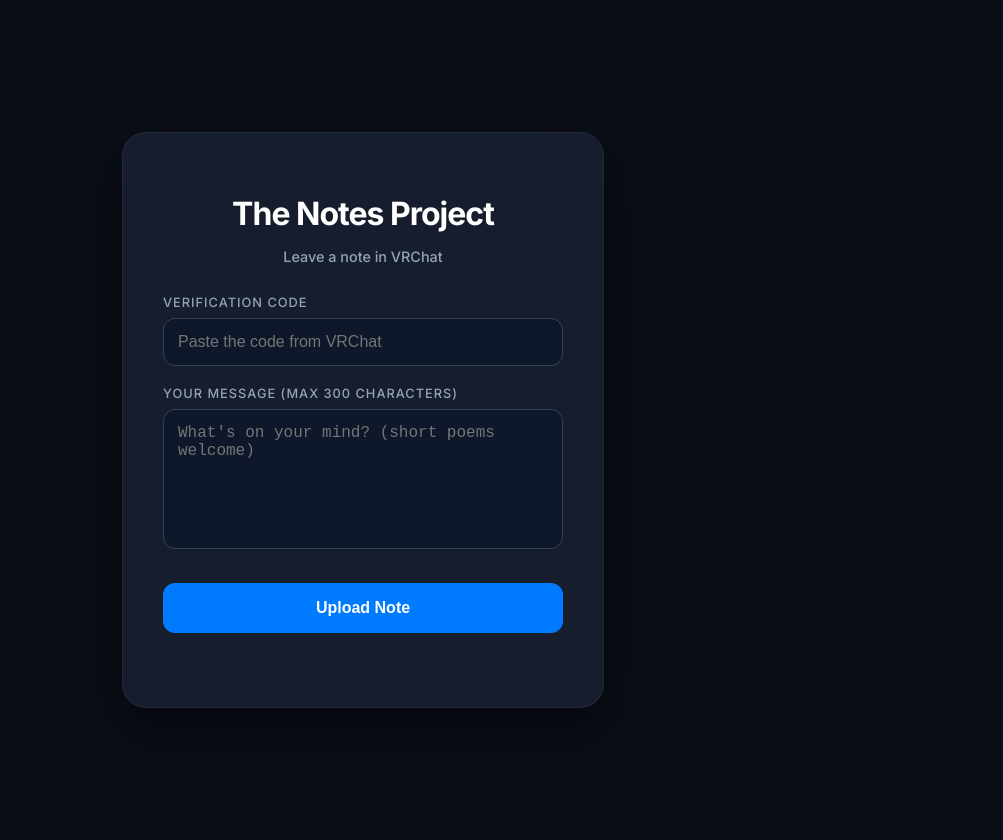
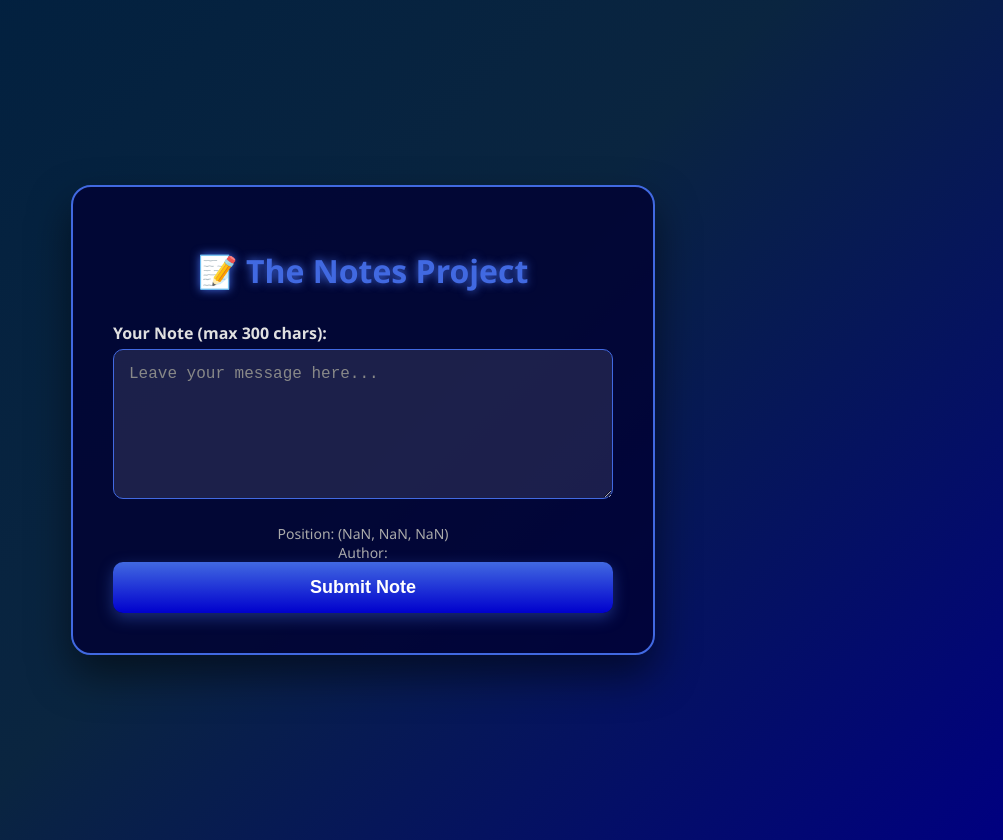
Before and after one commit to vrcnotesproject/notesprojectvrc, a plain HTML site: page index.html in a window 1280 px wide. Shown: the whole page, without its empty margins (277-1280 px from the left). Drawn offline with Linux system fonts and the light colour scheme.

Commit message:
Update index.html

```diff
--- a/index.html
+++ b/index.html
@@ -3,256 +3,85 @@
 <head>
     <meta charset="UTF-8">
     <meta name="viewport" content="width=device-width, initial-scale=1.0">
-    <title>The Notes Project</title>
-    <link href="https://fonts.googleapis.com/css2?family=Inter:wght@300;500;700&display=swap" rel="stylesheet">
+    <title>The Notes Project - Leave a Note</title>
     <style>
-        :root {
-            --bg-color: #0a0e17;
-            --card-bg: #161e2d;
-            --accent-color: #007aff;
-            --accent-glow: rgba(0, 122, 255, 0.3);
-            --text-main: #ffffff;
-            --text-dim: #94a3b8;
+        body {
+            margin: 0; padding: 20px;
+            background: linear-gradient(135deg, #001f3f, #0a2540, #000080);
+            color: #e0e0e0;
+            font-family: 'Segoe UI', Tahoma, Geneva, Verdana, sans-serif;
+            display: flex; justify-content: center; align-items: center; min-height: 100vh;
+            overflow: auto;
         }
-        body {
-            font-family: 'Inter', sans-serif;
-            background-color: var(--bg-color);
-            color: var(--text-main);
-            display: flex;
-            justify-content: center;
-            align-items: center;
-            min-height: 100vh;
-            margin: 0;
-            padding: 20px;
+        form {
+            background: rgba(0,0,50,0.8);
+            padding: 40px; border-radius: 20px;
+            box-shadow: 0 20px 40px rgba(0,0,0,0.5);
+            border: 2px solid #4169e1;
+            max-width: 500px; width: 100%;
         }
-        .container {
-            background-color: var(--card-bg);
-            padding: 40px;
-            border-radius: 24px;
-            box-shadow: 0 20px 50px rgba(0,0,0,0.5);
-            width: 100%;
-            max-width: 400px;
-            text-align: center;
-            border: 1px solid rgba(255,255,255,0.05);
+        h1 { text-align: center; color: #4169e1; margin-bottom: 30px; text-shadow: 0 0 10px #4169e1; }
+        label { display: block; margin: 20px 0 5px; font-weight: bold; }
+        textarea {
+            width: 100%; height: 150px;
+            background: rgba(255,255,255,0.1);
+            border: 1px solid #4169e1; border-radius: 10px;
+            padding: 15px; color: #e0e0e0;
+            font-size: 16px; resize: vertical;
+            box-sizing: border-box;
         }
-        h1 {
-            font-weight: 700;
-            margin-bottom: 8px;
-            letter-spacing: -1px;
+        textarea::placeholder { color: #888; }
+        button {
+            width: 100%; padding: 15px;
+            background: linear-gradient(#4169e1, #0000cd);
+            border: none; border-radius: 10px;
+            color: white; font-size: 18px; font-weight: bold;
+            cursor: pointer;
+            box-shadow: 0 5px 15px rgba(65,105,225,0.4);
+            transition: all 0.3s;
         }
-        p.subtitle {
-            color: var(--text-dim);
-            font-size: 0.9rem;
-            margin-bottom: 30px;
-        }
-        .input-group {
-            text-align: left;
-            margin-bottom: 20px;
-        }
-        label {
-            display: block;
-            font-size: 0.8rem;
-            font-weight: 500;
-            margin-bottom: 8px;
-            color: var(--text-dim);
-            text-transform: uppercase;
-            letter-spacing: 1px;
-        }
-        input, textarea {
-            width: 100%;
-            padding: 14px;
-            background: #0f172a;
-            border: 1px solid #334155;
-            border-radius: 12px;
-            color: white;
-            font-size: 1rem;
-            box-sizing: border-box;
-            transition: all 0.2s ease;
-        }
-        input:focus, textarea:focus {
-            outline: none;
-            border-color: var(--accent-color);
-            box-shadow: 0 0 0 4px var(--accent-glow);
-        }
-        textarea {
-            resize: none;
-            height: 140px;
-        }
-        button {
-            width: 100%;
-            padding: 16px;
-            background-color: var(--accent-color);
-            color: white;
-            border: none;
-            border-radius: 12px;
-            font-size: 1rem;
-            font-weight: 700;
-            cursor: pointer;
-            transition: transform 0.1s ease, background 0.2s ease;
-            margin-top: 10px;
-        }
-        button:hover {
-            background-color: #0063d1;
-        }
-        button:active {
-            transform: scale(0.98);
-        }
-        button:disabled {
-            background-color: #334155;
-            cursor: not-allowed;
-        }
-        #status {
-            margin-top: 15px;
-            font-size: 0.85rem;
-            min-height: 1.2rem;
-        }
-        .success { color: #10b981; }
-        .error { color: #ef4444; }
+        button:hover { transform: translateY(-2px); box-shadow: 0 8px 25px rgba(65,105,225,0.6); }
+        button:active { transform: translateY(0); }
+        .info { text-align: center; margin-top: 20px; font-size: 14px; color: #aaa; }
     </style>
 </head>
 <body>
-<div class="container">
-    <h1>The Notes Project</h1>
-    <p class="subtitle">Leave a note in VRChat</p>
-
-    <div class="input-group">
-        <label>Verification Code</label>
-        <input type="text" id="vrcCode" placeholder="Paste the code from VRChat">
-    </div>
-
-    <div class="input-group">
-        <label>Your Message (max 300 characters)</label>
-        <textarea id="noteContent" maxlength="300" placeholder="What's on your mind? (short poems welcome)"></textarea>
-    </div>
-
-    <button id="submitBtn" onclick="submitNote()">Upload Note</button>
-    <div id="status"></div>
-</div>
-
-<script type="module">
-    import { initializeApp } from "https://www.gstatic.com/firebasejs/10.7.1/firebase-app.js";
-    import { getDatabase, ref, set } from "https://www.gstatic.com/firebasejs/10.7.1/firebase-database.js";
-
-    const firebaseConfig = {
-        databaseURL: "https://the-notes-project-76941-default-rtdb.firebaseio.com/"
-    };
-
-    console.log("[NotesSite] Starting Firebase initialization...");
-    let app, db;
-    try {
-        app = initializeApp(firebaseConfig);
-        db = getDatabase(app);
-        console.log("[NotesSite] Firebase initialized successfully");
-    } catch (err) {
-        console.error("[NotesSite] Firebase initialization failed:", err);
-        showStatus("Failed to connect to database. Check console.", "error");
-    }
-
-    window.submitNote = function() {
-        console.log("[NotesSite] submitNote() called");
-
-        const status = document.getElementById('status');
-        const btn = document.getElementById('submitBtn');
-        const codeInput = document.getElementById('vrcCode').value.trim();
-        const content = document.getElementById('noteContent').value.trim();
-
-        console.log("[NotesSite] Input values:", { code: codeInput, contentLength: content.length });
-
-        if (!codeInput || !content) {
-            showStatus("Please fill in both fields.", "error");
-            return;
-        }
-
-        const raw = codeInput.split('|');
-        console.log("[NotesSite] Split result:", raw);
-
-        if (raw.length !== 5) {
-            showStatus("Invalid code format (must have 5 parts separated by |).", "error");
-            return;
-        }
-
-        const [name, xStr, yStr, zStr, check] = raw;
-        const x = parseFloat(xStr);
-        const y = parseFloat(yStr);
-        const z = parseFloat(zStr);
-
-        console.log("[NotesSite] Parsed coordinates:", { name, x, y, z, check });
-
-        if (isNaN(x) || isNaN(y) || isNaN(z) || !name) {
-            showStatus("Invalid coordinates or username in code.", "error");
-            return;
-        }
-
-        if (Math.abs(x) > 100 || Math.abs(y) > 100 || Math.abs(z) > 100) {
-            showStatus("Position coordinates out of allowed range (±100).", "error");
-            return;
-        }
-
-        const computedCheck = (x + y + z).toFixed(2);
-        if (check !== computedCheck) {
-            showStatus("Verification check failed. Make sure you copied the code exactly.", "error");
-            return;
-        }
-
-        // Basic profanity/slur filter (lowercase check)
-        const lowerContent = content.toLowerCase();
-        const prohibited = ["nigger", "faggot", "chink", "kike", "spic", "coon", "jewboy", "wetback"];
-        if (prohibited.some(word => lowerContent.includes(word))) {
-            showStatus("Message contains prohibited language.", "error");
-            return;
-        }
-
-        console.log("[NotesSite] All validation passed → attempting database write");
-
-        btn.disabled = true;
-        btn.innerText = "Uploading...";
-        status.innerText = "";
-        status.className = "";
-
-        if (!db) {
-            showStatus("Database connection not ready.", "error");
-            resetButton("Upload Note");
-            return;
-        }
-
-        set(ref(db, 'notes/' + name), {
-            user: name,
-            x: x,
-            y: y,
-            z: z,
-            text: content,
-            time: Date.now()
-        })
-        .then(() => {
-            console.log("[NotesSite] Write successful!");
-            showStatus("Success! Your note is now in the world.", "success");
-            resetButton("Update Note");
-        })
-        .catch((err) => {
-            console.error("[NotesSite] Database write failed:", err);
-            let msg = "Upload failed.";
-            if (err.code === 'PERMISSION_DENIED') {
-                msg += " Database permissions issue.";
-            } else if (err.message) {
-                msg += " " + err.message;
+    <form id="noteForm">
+        <h1>📝 The Notes Project</h1>
+        <label for="content">Your Note (max 300 chars):</label>
+        <textarea id="content" placeholder="Leave your message here..." maxlength="300" required></textarea>
+        <div class="info" id="info">Loading...</div>
+        <button type="submit">Submit Note</button>
+    </form>
+    <script>
+        const urlParams = new URLSearchParams(window.location.search);
+        const x = parseFloat(urlParams.get('x'));
+        const y = parseFloat(urlParams.get('y'));
+        const z = parseFloat(urlParams.get('z'));
+        const user = decodeURIComponent(urlParams.get('user') || '');
+        const dbUrl = 'YOUR-DB-URL-HERE/notes';  // e.g., https://notesproject-abc123-default-rtdb.us-central1.firebasedatabase.app/notes
+        const userkey = user.replace(/[\.\#\$\[\]]/g, '_');
+        document.getElementById('info').innerHTML = `Position: (${x?.toFixed(1) ?? 0}, ${y?.toFixed(1) ?? 0}, ${z?.toFixed(1) ?? 0})<br>Author: ${user}`;
+        document.getElementById('noteForm').addEventListener('submit', async (e) => {
+            e.preventDefault();
+            const content = document.getElementById('content').value.trim();
+            if (content.length === 0 || content.length > 300) return alert('Note must be 1-300 chars.');
+            const data = { username: user, date: new Date().toISOString(), content, x, y, z };
+            try {
+                const res = await fetch(`${dbUrl}/${userkey}.json`, {
+                    method: 'PUT',
+                    headers: { 'Content-Type': 'application/json' },
+                    body: JSON.stringify(data)
+                });
+                if (res.ok) {
+                    alert('Note saved! Refresh in-world to see it.');
+                } else {
+                    alert('Save failed. Try again.');
+                }
+            } catch (err) {
+                alert('Network error: ' + err.message);
             }
-            showStatus(msg, "error");
-            resetButton("Upload Note");
         });
-    };
-
-    function showStatus(msg, type) {
-        const s = document.getElementById('status');
-        s.innerText = msg;
-        s.className = type;
-        console.log("[NotesSite] Status displayed:", msg, type);
-    }
-
-    function resetButton(text) {
-        const btn = document.getElementById('submitBtn');
-        btn.disabled = false;
-        btn.innerText = text || "Upload Note";
-    }
-</script>
+    </script>
 </body>
 </html>
```
